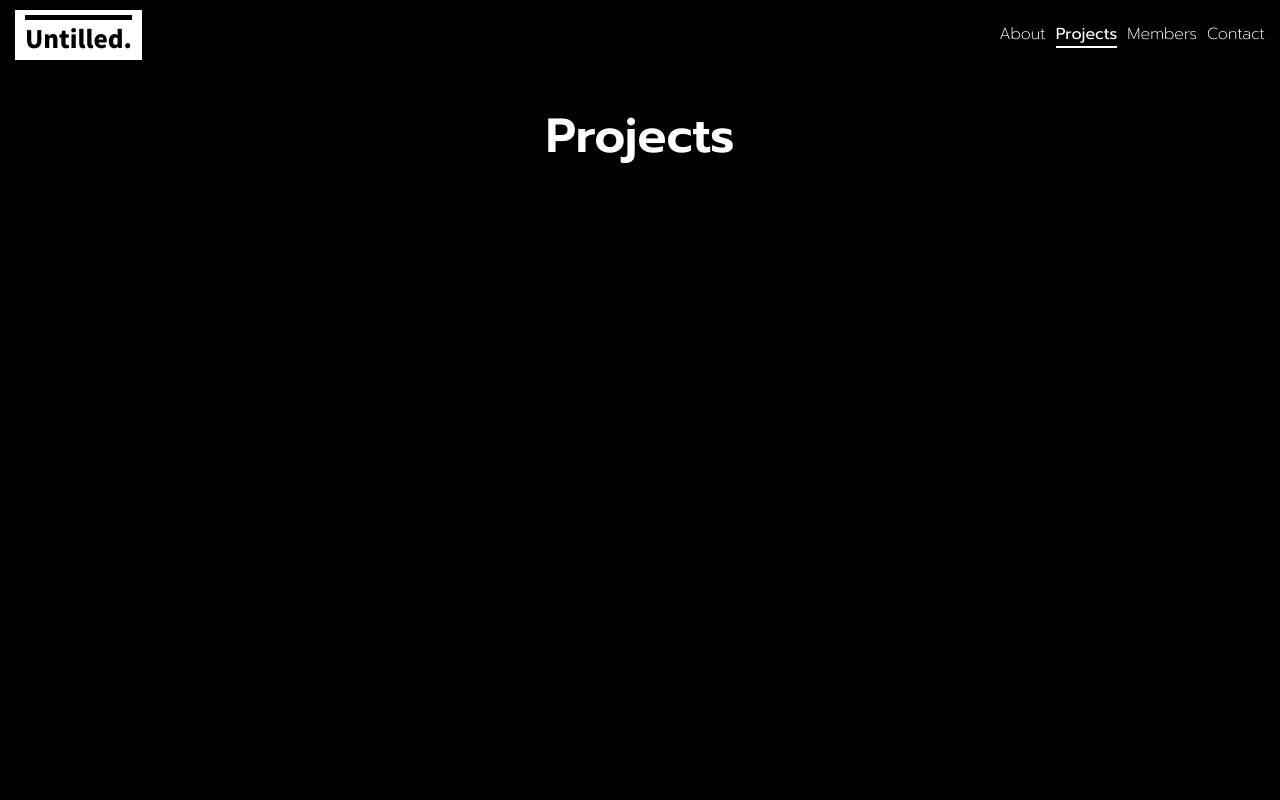
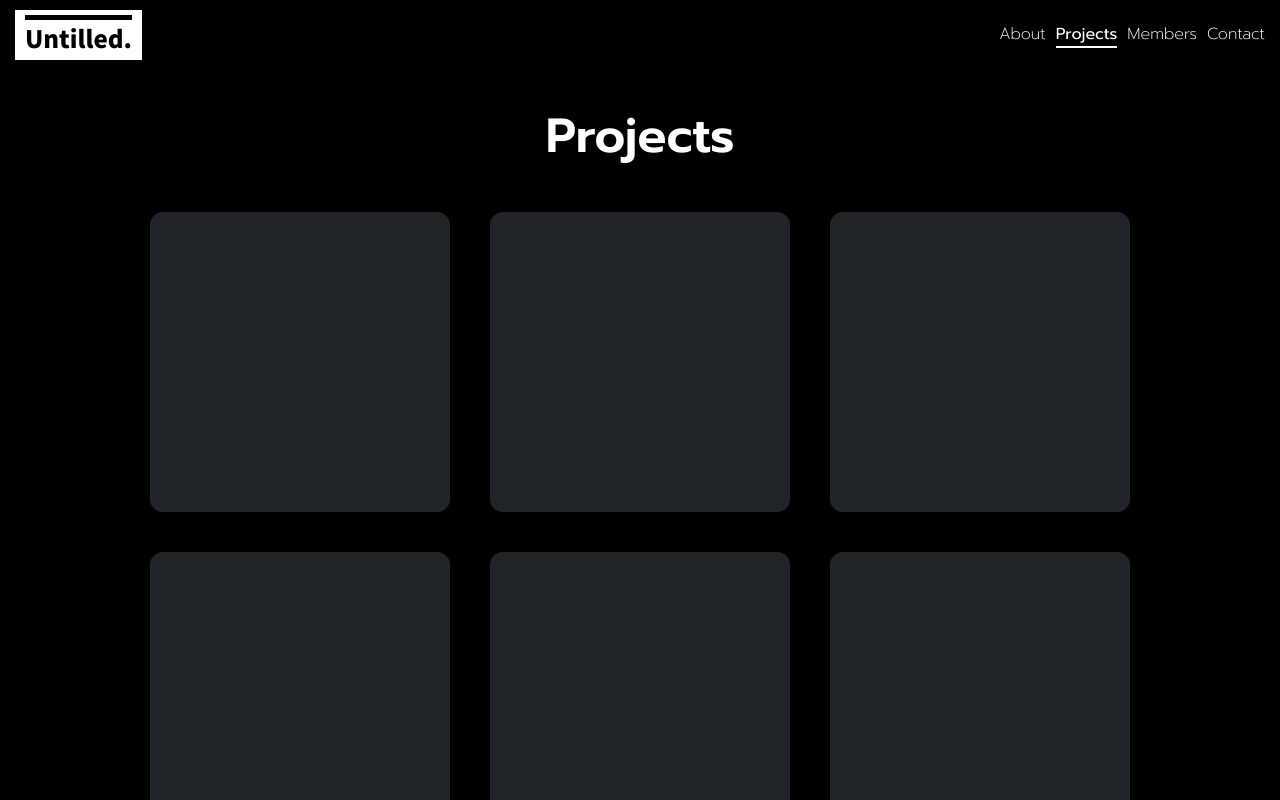
Before and after one commit to untilled/untilled.team, a Next.js app: page /projects in a window 1280 px wide. Built offline with nearby package versions, Linux system fonts and the light colour scheme.

Commit message:
update project, members page design

```diff
--- /dev/null
+++ b/src/components/members/styled.ts
@@ -0,0 +1,62 @@
+import styled from '@emotion/styled'
+import { mobile } from 'styles/media'
+
+export const Wrapper = styled.div`
+  min-height: 100vh;
+  padding: 100px 0;
+  display: flex;
+  flex-direction: column;
+`
+
+export const Title = styled.h1`
+  font-family: 'Prompt', sans-serif;
+  font-weight: 600;
+  font-size: 3rem;
+  width: 100%;
+  margin-bottom: 40px;
+  text-align: center;
+`
+
+export const MenuList = styled.div`
+  font-family: 'Prompt', sans-serif;
+  margin: 0px auto;
+  margin-bottom: 40px;
+  border-radius: 15px;
+  background-color: #212529;
+  padding: 15px;
+  display: flex;
+  gap: 10px;
+`
+
+type MenuProps = {
+  selected?: boolean
+}
+
+export const Menu = styled.div<MenuProps>`
+  width: 100px;
+  text-align: center;
+  font-size: 0.8rem;
+  background-color: ${({ selected }) => (selected ? `white` : `none`)};
+  color: ${({ selected }) => (selected ? `black` : `white`)};
+  border-radius: 10px;
+  padding: 5px 15px;
+  cursor: pointer;
+`
+
+export const MemberList = styled.div`
+  display: flex;
+  width: 100%;
+  justify-content: center;
+  gap: 40px;
+  flex-wrap: wrap;
+`
+
+export const Member = styled.div`
+  width: 300px;
+  height: 300px;
+  background-color: #212529;
+  border-radius: 15px;
+  ${mobile} {
+    width: 100%;
+  }
+`
--- a/src/components/projects/index.tsx
+++ b/src/components/projects/index.tsx
@@ -1,30 +1,18 @@
-import styled from '@emotion/styled'
-import React from 'react'
-
+import { projects } from 'libs/data'
+import * as styled from './styled'
 type Props = {}
 
 const Projects = (props: Props) => {
   return (
-    <Wrapper>
-      <Title className="container">Projects</Title>
-    </Wrapper>
+    <styled.Wrapper>
+      <styled.Title className="container">Projects</styled.Title>
+      <styled.Cards className="container">
+        {projects.map((project) => (
+          <styled.Card key={project.id}></styled.Card>
+        ))}
+      </styled.Cards>
+    </styled.Wrapper>
   )
 }
 
-const Wrapper = styled.div`
-  min-height: 100vh;
-  padding: 100px 0;
-  display: flex;
-  flex-direction: column;
-`
-
-const Title = styled.h1`
-  font-family: 'Prompt', sans-serif;
-  font-weight: 600;
-  font-size: 3rem;
-  width: 100%;
-  margin-bottom: 10px;
-  text-align: center;
-`
-
 export default Projects
--- /dev/null
+++ b/src/components/projects/styled.ts
@@ -0,0 +1,35 @@
+import styled from '@emotion/styled'
+import { mobile } from 'styles/media'
+
+export const Wrapper = styled.div`
+  min-height: 100vh;
+  padding: 100px 0;
+  display: flex;
+  flex-direction: column;
+`
+
+export const Title = styled.h1`
+  font-family: 'Prompt', sans-serif;
+  font-weight: 600;
+  font-size: 3rem;
+  width: 100%;
+  margin-bottom: 40px;
+  text-align: center;
+`
+
+export const Cards = styled.div`
+  display: flex;
+  width: 100%;
+  justify-content: center;
+  gap: 40px;
+  flex-wrap: wrap;
+`
+export const Card = styled.div`
+  width: 300px;
+  height: 300px;
+  background-color: #212529;
+  border-radius: 13px;
+  ${mobile} {
+    width: 100%;
+  }
+`
--- a/src/libs/data.tsx
+++ b/src/libs/data.tsx
@@ -90,17 +90,63 @@ export const members: members = [
     id: 15,
     images: ['/images/members/4.png', '/images/members/4-hover.png'],
   },
+  {
+    id: 16,
+    images: ['/images/members/4.png', '/images/members/4-hover.png'],
+  },
+  {
+    id: 17,
+    images: ['/images/members/4.png', '/images/members/4-hover.png'],
+  },
 ]
 
-const questions = [
+export const projects = [
   {
-    id: 0,
-    question: 'What is your github nickname?',
-    answer: '',
+    id: 1,
+    name: 'project',
   },
   {
-    id: 1,
-    question: 'What is your email?',
-    answer: '',
+    id: 2,
+    name: 'project',
+  },
+  {
+    id: 3,
+    name: 'project',
+  },
+  {
+    id: 4,
+    name: 'project',
+  },
+  {
+    id: 5,
+    name: 'project',
+  },
+  {
+    id: 6,
+    name: 'project',
+  },
+  {
+    id: 7,
+    name: 'project',
+  },
+  {
+    id: 8,
+    name: 'project',
+  },
+  {
+    id: 9,
+    name: 'project',
+  },
+  {
+    id: 10,
+    name: 'project',
+  },
+  {
+    id: 11,
+    name: 'project',
+  },
+  {
+    id: 12,
+    name: 'project',
   },
 ]
```
Also changed, not shown: src/components/home/_shared/menus/3.Projects.tsx (+1 -45 lines), src/components/members/index.tsx (+15 -116 lines).
